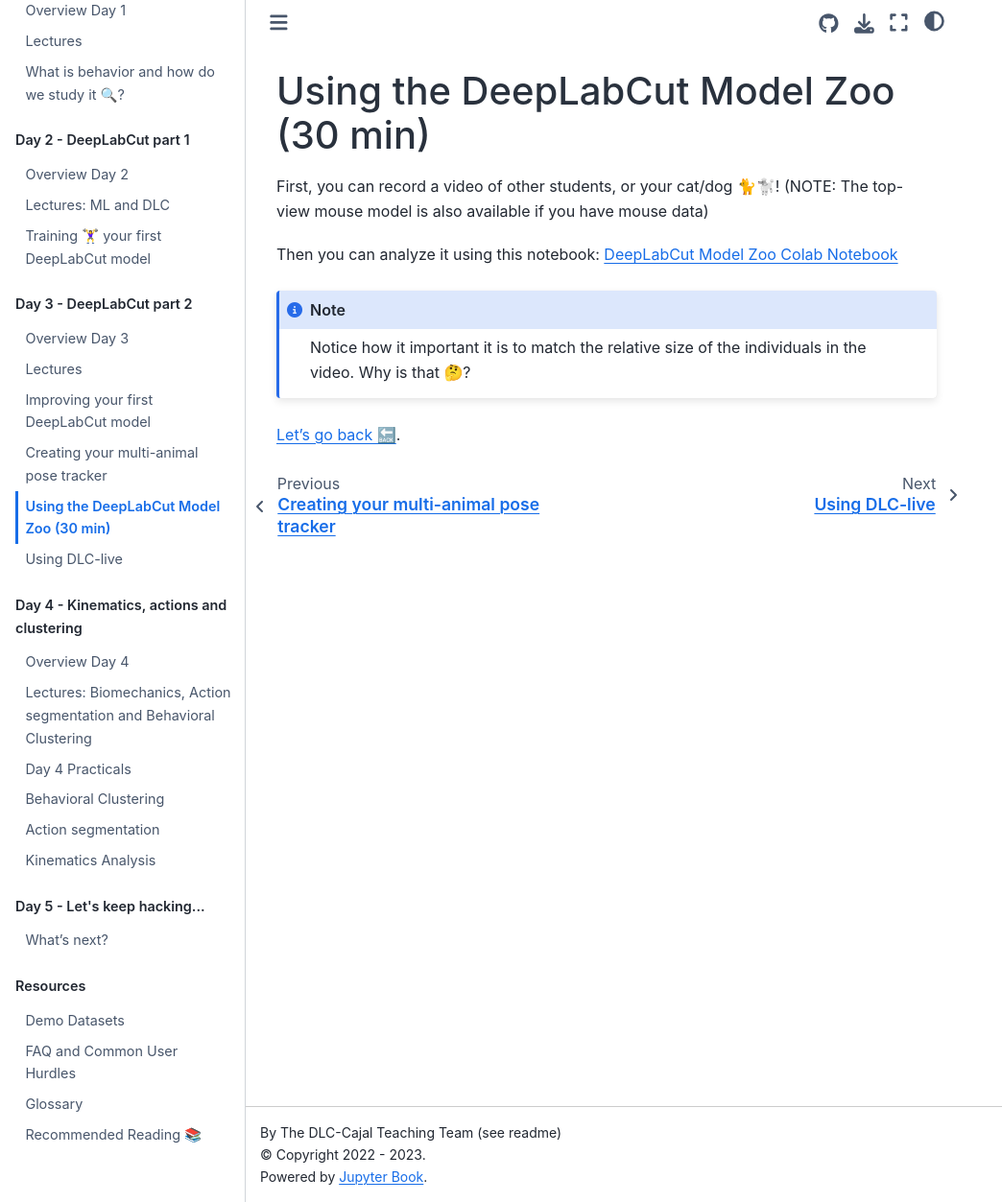
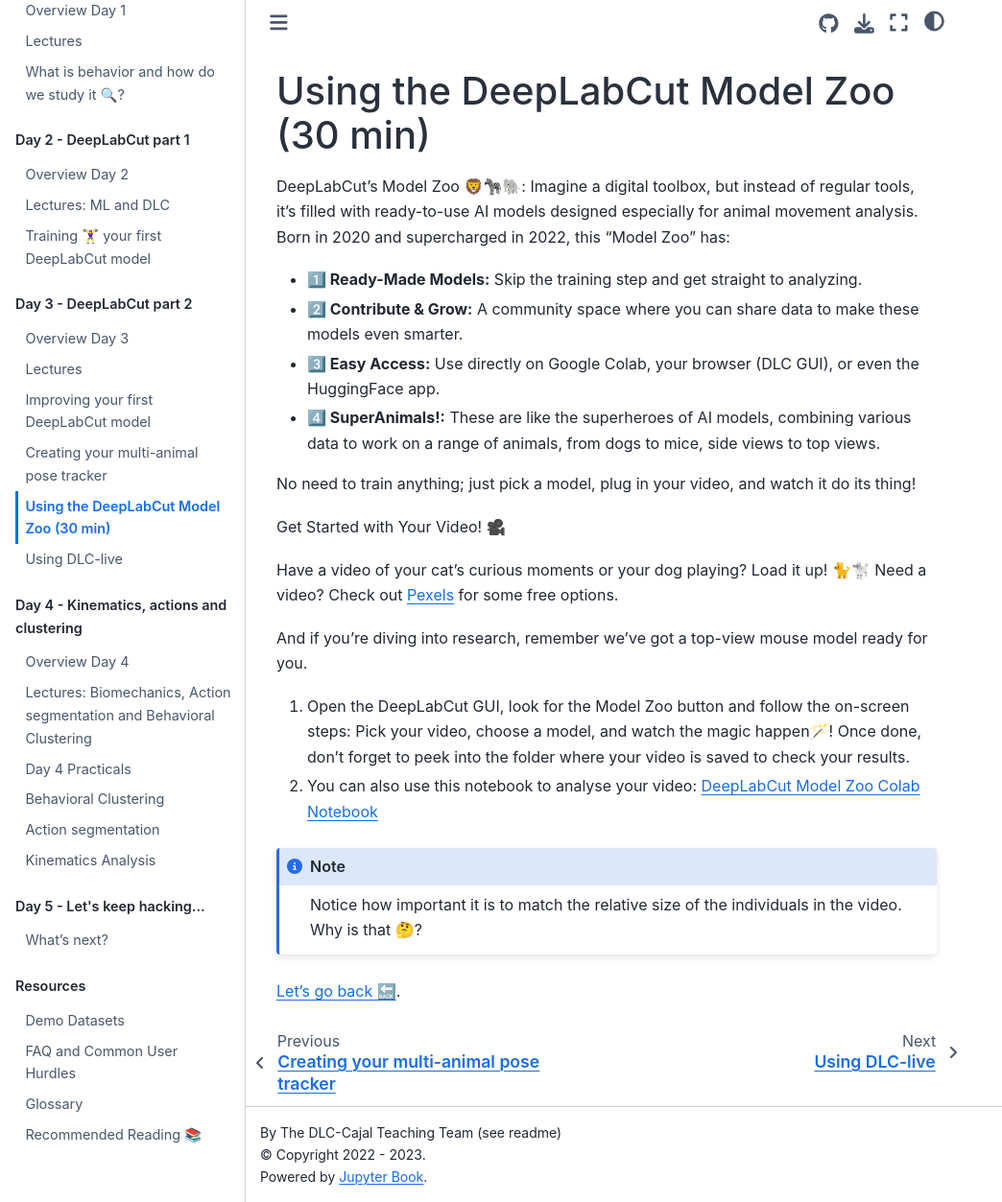
Before and after one commit to AlexEMG/DLC-Cajal-Course, a Jupyter Book: the page built from content/Day3_ModelZoo.md, in a window 1280 px wide and 1253 px high. Shown: the whole window at 96% size, without its empty margins (0-1044 px from the left). Built offline with Jupyter Book 1.0.4 settings and Sphinx 7.4.7 and the Sphinx Book theme 1.1.4, drawn with Linux system fonts in a browser that asks for light colours.

Commit message:
Update Day3_ModelZoo.md

````diff
--- a/content/Day3_ModelZoo.md
+++ b/content/Day3_ModelZoo.md
@@ -1,13 +1,31 @@
 # Using the DeepLabCut Model Zoo (30 min)
 
-First, you can record a video of other students, or your cat/dog 🐈🐩!
-(NOTE: The top-view mouse model is also available if you have mouse data)
+DeepLabCut's Model Zoo 🦁🦓🐘:
+Imagine a digital toolbox, but instead of regular tools, it's filled with ready-to-use AI models designed especially for animal movement analysis. Born in 2020 and supercharged in 2022, this "Model Zoo" has:
 
-Then you can analyze it using this notebook:
+- **1️⃣ Ready-Made Models:** Skip the training step and get straight to analyzing.
+- **2️⃣ Contribute & Grow:** A community space where you can share data to make these models even smarter.
+- **3️⃣ Easy Access:** Use directly on Google Colab, your browser (DLC GUI), or even the HuggingFace app.
+- **4️⃣ SuperAnimals!:** These are like the superheroes of AI models, combining various data to work on a range of animals, from dogs to mice, side views to top views.
+
+No need to train anything; just pick a model, plug in your video, and watch it do its thing!
+
+Get Started with Your Video! 🎥
+
+Have a video of your cat's curious moments or your dog playing? Load it up! 🐈🐩
+Need a video? Check out <a href="https://www.pexels.com" target="_blank">Pexels</a> for some free options.
+
+And if you're diving into research, remember we've got a top-view mouse model ready for you.
+
+1. Open the DeepLabCut GUI, look for the Model Zoo button and follow the on-screen steps: Pick your video, choose a model, and watch the magic happen🪄!
+Once done, don't forget to peek into the folder where your video is saved to check your results.
+
+2. You can also use this notebook to analyse your video:
 <a href="https://github.com/DeepLabCut/DeepLabCut/blob/master/examples/COLAB/COLAB_DLC_ModelZoo.ipynb" target="_blank">DeepLabCut Model Zoo Colab Notebook</a>
 
+
 ```{note}
-Notice how it important it is to match the relative size of the individuals in the video. Why is that 🤔?
+Notice how important it is to match the relative size of the individuals in the video. Why is that 🤔?
 ```
 
 [Let’s go back 🔙](../README.md).
````
